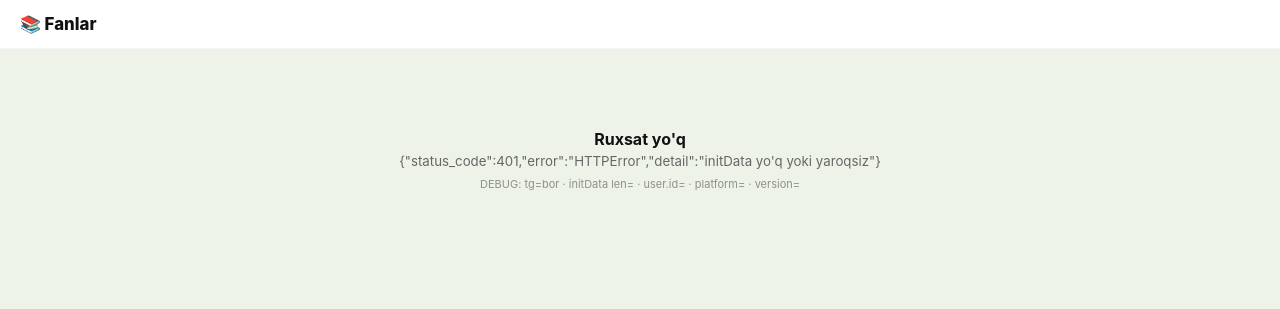
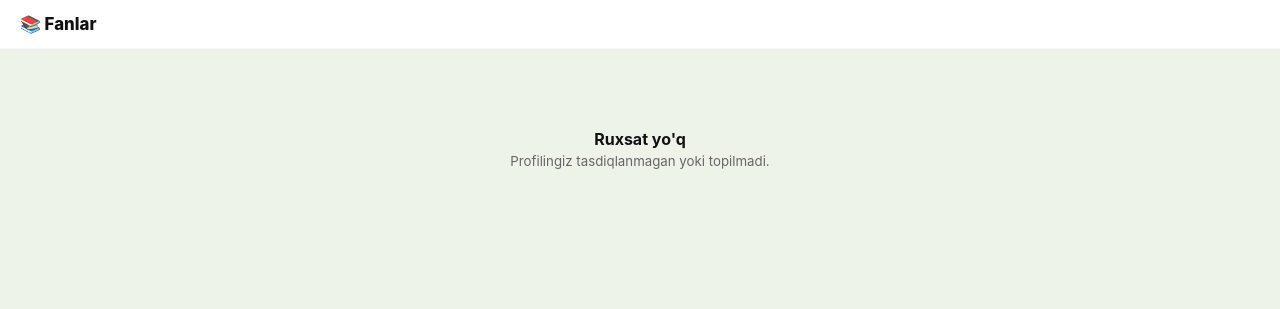
Before and after one commit to tmzoola/student-bot, a FastAPI app: page /subjects in a window 1280 px wide. Shown: the top 309 px of the page. Run offline with FastAPI, Linux system fonts and the light colour scheme; data that the repository does not hold is empty; parts of the project's set-up code (start-up, migrations or seed data) failed here and were passed over; some libraries are stand-ins or nearby versions.

Commit message:
fix: reply keyboard'dan WebApp tugmani olib tashlash, faqat inline qoldirish
Reply keyboard 'web_app' tugmasi Telegram Desktop macOS va iOS'da
initData yubormasligi kuzatildi (aniqlangan Telegram inconsistency).
Inline WebApp tugmasi barcha mijozlarda ishonchli ishlaydi — asosiy
CTA sifatida shuni ishlatamiz. Reply keyboard'da faqat Profil va
Statistika qoldi. subjects.html debug ma'lumoti olib tashlandi.

```diff
--- a/app/templates/subjects.html
+++ b/app/templates/subjects.html
@@ -19,21 +19,11 @@
 function esc(s){return String(s??'').replace(/&/g,'&amp;').replace(/</g,'&lt;').replace(/>/g,'&gt;')}
 
 async function load(){
-    const tg = window.Telegram?.WebApp;
-    const debugInfo = [
-        'tg=' + (tg ? 'bor' : 'YO\'Q'),
-        'initData len=' + (tg?.initData?.length ?? 'null'),
-        'user.id=' + (tg?.initDataUnsafe?.user?.id ?? 'null'),
-        'platform=' + (tg?.platform ?? '?'),
-        'version=' + (tg?.version ?? '?'),
-    ].join(' · ');
     const r = await fetch('/api/v1/subjects', { headers: MK.authHeaders() });
     const list = document.getElementById('list');
     if (r.status === 403 || r.status === 401) {
-        const body = await r.text();
         list.innerHTML = '<div class="empty"><div class="empty-t">Ruxsat yo\'q</div>'
-            + '<div class="empty-d">' + esc(body) + '</div>'
-            + '<div class="empty-d" style="font-size:11px;margin-top:8px;opacity:.7">DEBUG: ' + esc(debugInfo) + '</div></div>';
+            + '<div class="empty-d">Profilingiz tasdiqlanmagan yoki topilmadi.</div></div>';
         return;
     }
     if (!r.ok) {
```
Also changed, not shown: app/bot/handlers/menu.py (+4 -5 lines).
